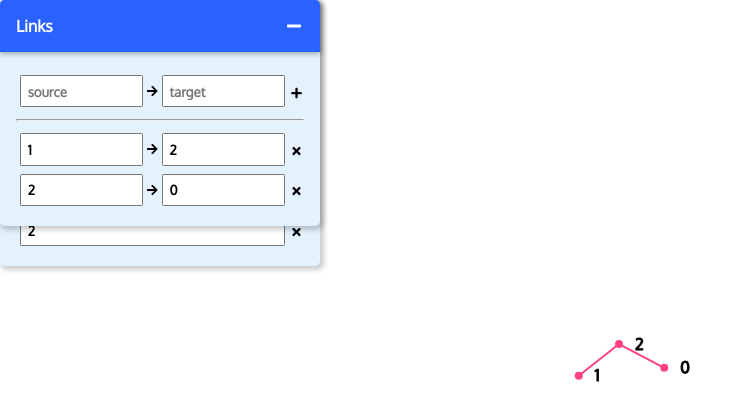
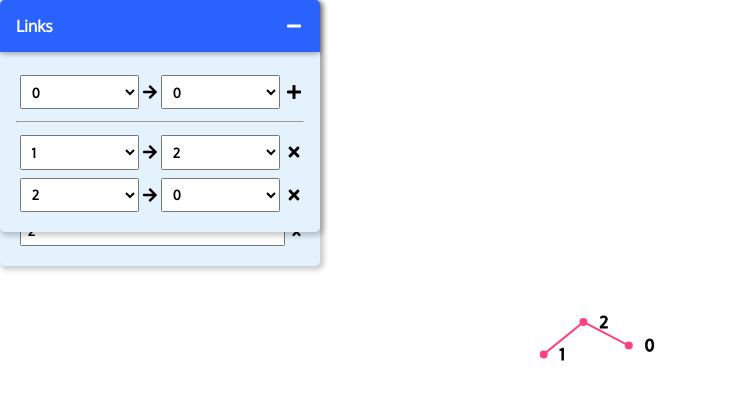
Before and after one commit to romangvk/graph-explorer, a React (Create React App) app: page / in a window 1280 px wide. Shown: the top 420 px of the page, without its empty margins (0-753 px from the left). Built offline with nearby package versions, Linux system fonts and the light colour scheme.

Commit message:
added selects for nodes and actions

```diff
--- a/src/components/LinkEditor.js
+++ b/src/components/LinkEditor.js
@@ -1,35 +1,30 @@
 import './LinkEditor.css';
-import React from 'react';
+import React, { useRef } from 'react';
 import { FontAwesomeIcon } from '@fortawesome/react-fontawesome';
 import { faArrowRight } from '@fortawesome/free-solid-svg-icons';
 
-function NodeEditor({ change, action, enterAction, source, target, icon, inputRef }) {
-    const enter = (event) => {
-        if (event.key === 'Enter') {
-            enterAction ? enterAction() : action();
-        }
-    }
+function LinkEditor({ change, action, source, target, icon, nodes }) {
+    const sourceRef = useRef();
+    const targetRef = useRef();
     return (
         <div className="link">
-            <input
-                className="link"
-                placeholder="source"
-                type="text"
-                ref={inputRef}
-                value={source}
-                onKeyDown={enter}
-                onChange={(e) => change(e.target.value)} />
-            <FontAwesomeIcon icon={faArrowRight} size="xs" fixedWidth />
-            <input
-                className="link"
-                placeholder="target"
-                type="text"
-                ref={inputRef}
-                value={target}
-                onKeyDown={enter}
-                onChange={(e) => change(e.target.value)} />
-            <div className="action"><FontAwesomeIcon icon={icon} size="xs" fixedWidth onClick={() => action()} /></div>
+            <select ref={sourceRef} className="link"
+                onChange={() => change && change(sourceRef.current.value, targetRef.current.value)}
+                defaultValue={source ? source : "source"}>
+                {nodes && nodes.map((node, i) => <option key={i} value={node.id}>{node.v}</option>)}
+            </select>
+            <FontAwesomeIcon icon={faArrowRight} fixedWidth />
+            <select ref={targetRef} className="link"
+                onChange={() => change && change(sourceRef.current.value, targetRef.current.value)}
+                defaultValue={target ? target : "target"}>
+                {nodes && nodes.map((node, i) => <option key={i} value={node.id}>{node.v}</option>)}
+            </select>
+            <div className="action"><FontAwesomeIcon icon={icon} fixedWidth
+                onClick={() => {
+                    action(parseInt(sourceRef.current.value, 10), parseInt(targetRef.current.value, 10));
+                }} />
+            </div>
         </div>
     );
 }
-export default NodeEditor;
+export default LinkEditor;
```
